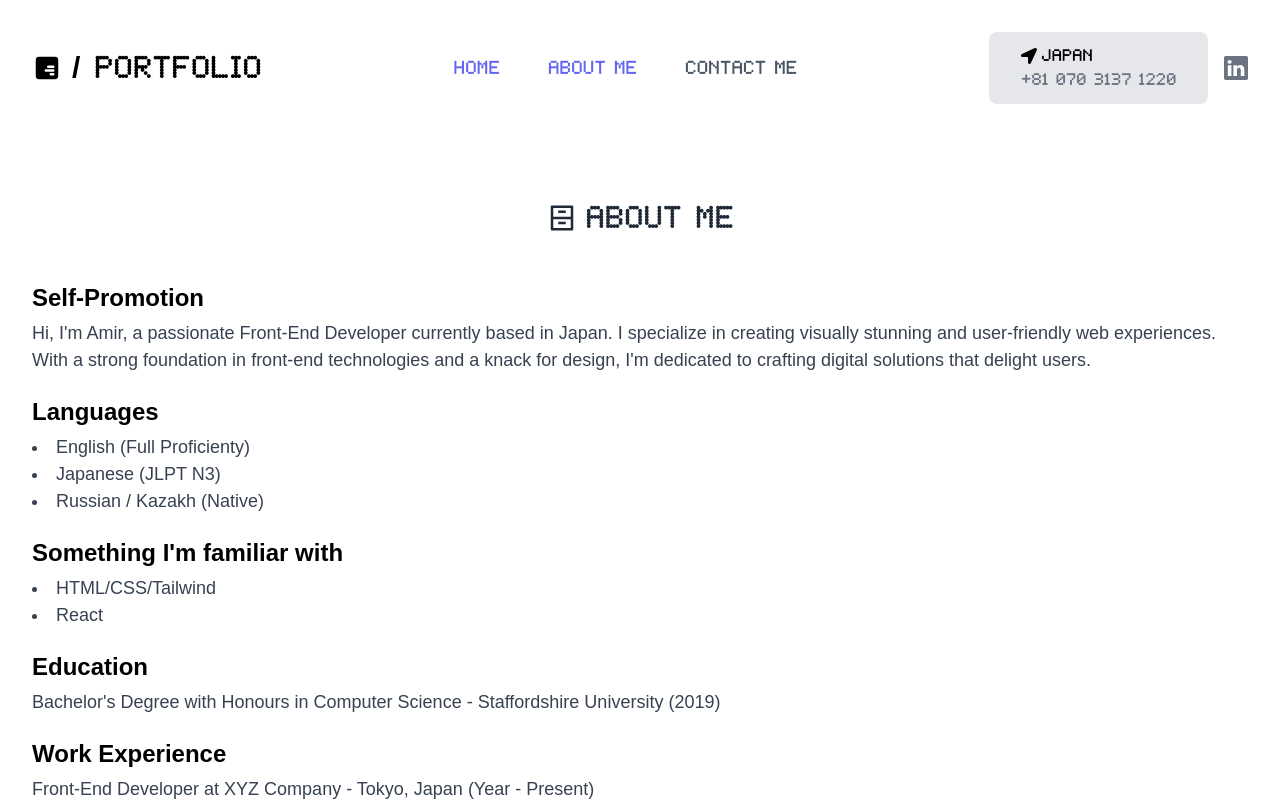
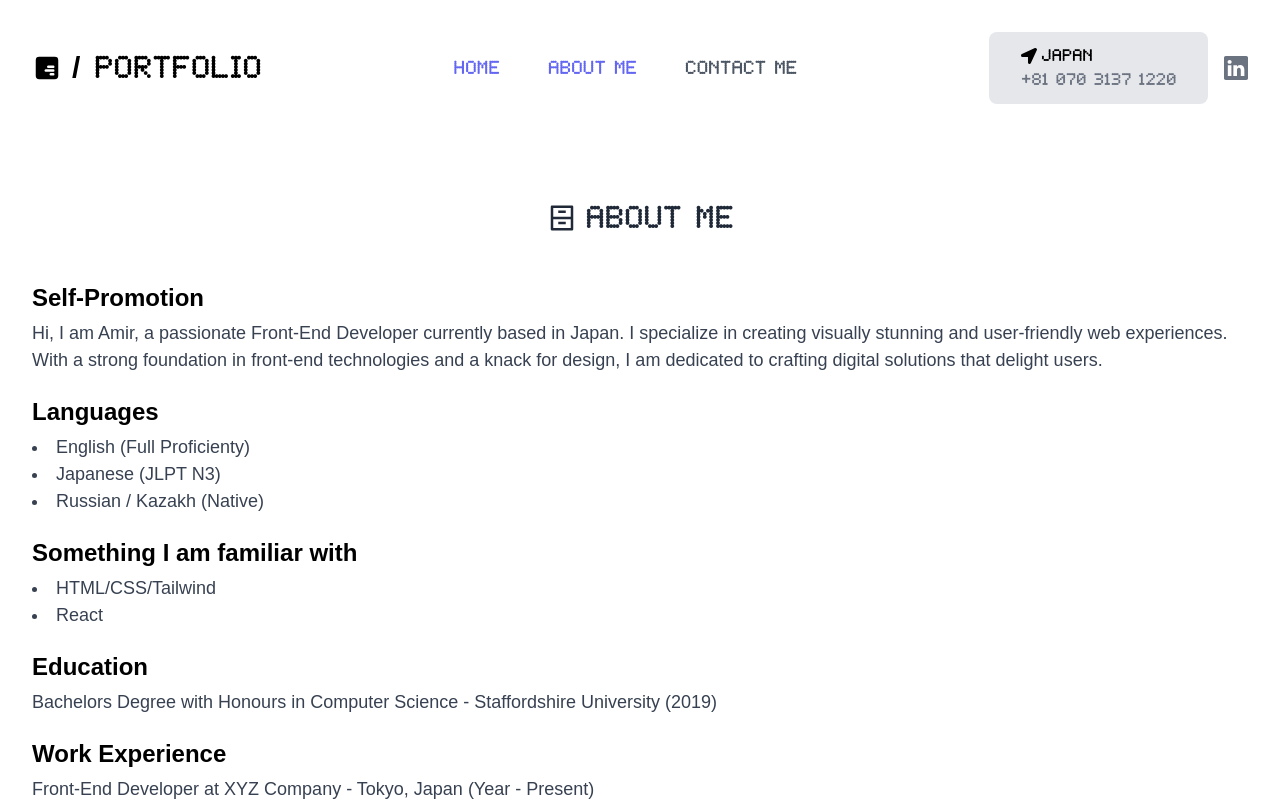
Before and after one commit to amirqa17/portfolio, a Next.js app: page /about in a window 1280 px wide. Shown: the top 801 px of the page. Built offline with nearby package versions, Linux system fonts and the light colour scheme.

Commit message:
Your commit message here

```diff
--- a/pages/about.tsx
+++ b/pages/about.tsx
@@ -21,7 +21,7 @@ const About = () => {
                 Self-Promotion
               </h3>
               <p className="text-gray-700" style={commonFontStyle}>
-                Hi, I'm Amir, a passionate Front-End Developer currently based in Japan. I specialize in creating visually stunning and user-friendly web experiences. With a strong foundation in front-end technologies and a knack for design, I'm dedicated to crafting digital solutions that delight users.
+                Hi, I am Amir, a passionate Front-End Developer currently based in Japan. I specialize in creating visually stunning and user-friendly web experiences. With a strong foundation in front-end technologies and a knack for design, I am dedicated to crafting digital solutions that delight users.
               </p>
             </div>
 
@@ -41,7 +41,7 @@ const About = () => {
             {/* Skills Section */}
             <div style={commonFontStyle}>
               <h3 className="text-xl text-black font-semibold mb-2" style={titleFontStyle}>
-                Something I'm familiar with
+                Something I am familiar with
               </h3>
               <ul className="list-disc list-inside text-gray-700" style={commonFontStyle}>
                 <li>HTML/CSS/Tailwind</li>
@@ -56,7 +56,7 @@ const About = () => {
                 Education
               </h3>
               <p className="text-gray-700" style={commonFontStyle}>
-                Bachelor's Degree with Honours in Computer Science - Staffordshire University (2019)
+                Bachelors Degree with Honours in Computer Science - Staffordshire University (2019)
               </p>
             </div>
 
--- a/pages/index.tsx
+++ b/pages/index.tsx
@@ -24,7 +24,7 @@ const Home = () => {
 
             <div className="relative flex flex-col items-center p-4 sm:max-w-xl">
             <h1 className="mb-8 text-center text-4xl font-bold text-white sm:text-5xl md:mb-12 md:text-6xl"></h1>
-  <p className="mb-4 text-center text-lg text-indigo-200 sm:text-xl md:mb-8">Hi, I'm Amir, a Front End Developer currently based in Japan with a passion for crafting visually stunning and user-friendly web experiences</p>
+  <p className="mb-4 text-center text-lg text-indigo-200 sm:text-xl md:mb-8">Hi, I am Amir, a Front End Developer currently based in Japan with a passion for crafting visually stunning and user-friendly web experiences</p>
 
 
   <div className="flex w-full flex-col gap-2.5 sm:flex-row sm:justify-center">
```
